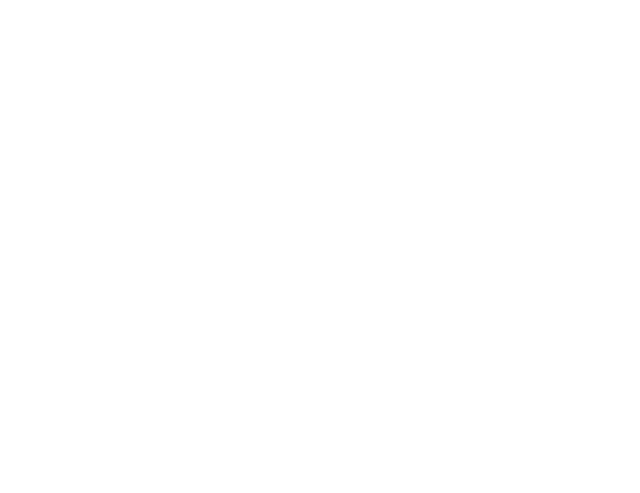
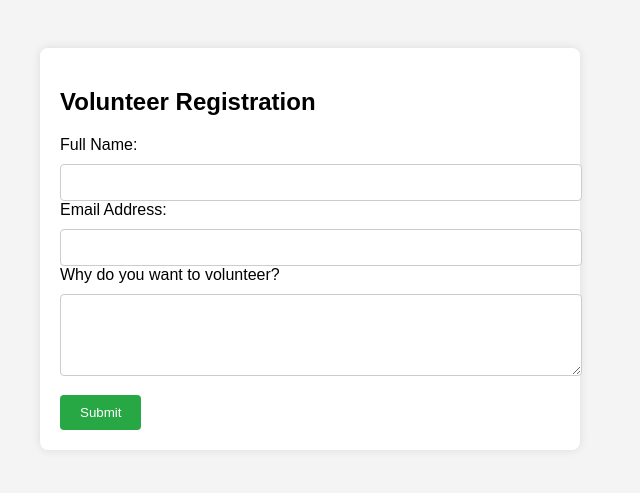
Before and after one commit to Ruwidazez/Volunteer-System-V3, a plain HTML site: page index.html in a window 1280 px wide. Shown: the whole page, without its empty margins (330-970 px from the left). Drawn offline with Linux system fonts and the light colour scheme.

Commit message:
register.html
I add a volunteer registration so that volunteers can easily register their data

```diff
--- a/index.html
+++ b/index.html
@@ -5,3 +5,57 @@
   <meta name="viewport" content="width=device-width, initial-scale=1.0">
   <title>Volunteer Registration</title>
   <style>
+ body {
+      font-family: Arial, sans-serif;
+      background: #f4f4f4;
+      padding: 40px;
+    }
+    .form-container {
+      max-width: 500px;
+      background: white;
+      padding: 20px;
+      border-radius: 8px;
+      margin: auto;
+      box-shadow: 0 0 10px rgba(0,0,0,0.1);
+    }
+    input, textarea {
+      width: 100%;
+      padding: 10px;
+      margin-top: 10px;
+      border: 1px solid #ccc;
+      border-radius: 4px;
+    }
+    button {
+      background: #28a745;
+      color: white;
+      padding: 10px 20px;
+      margin-top: 15px;
+      border: none;
+      border-radius: 4px;
+      cursor: pointer;
+    }
+    button:hover {
+      background: #218838;
+    }
+  </style>
+</head>
+<body>
+
+  <div class="form-container">
+    <h2>Volunteer Registration</h2>
+    <form>
+      <label for="name">Full Name:</label>
+      <input type="text" id="name" name="name" required>
+
+      <label for="email">Email Address:</label>
+      <input type="email" id="email" name="email" required>
+
+      <label for="interest">Why do you want to volunteer?</label>
+      <textarea id="interest" name="interest" rows="4" required></textarea>
+
+      <button type="submit">Submit</button>
+    </form>
+  </div>
+
+</body>
+</html>
```
